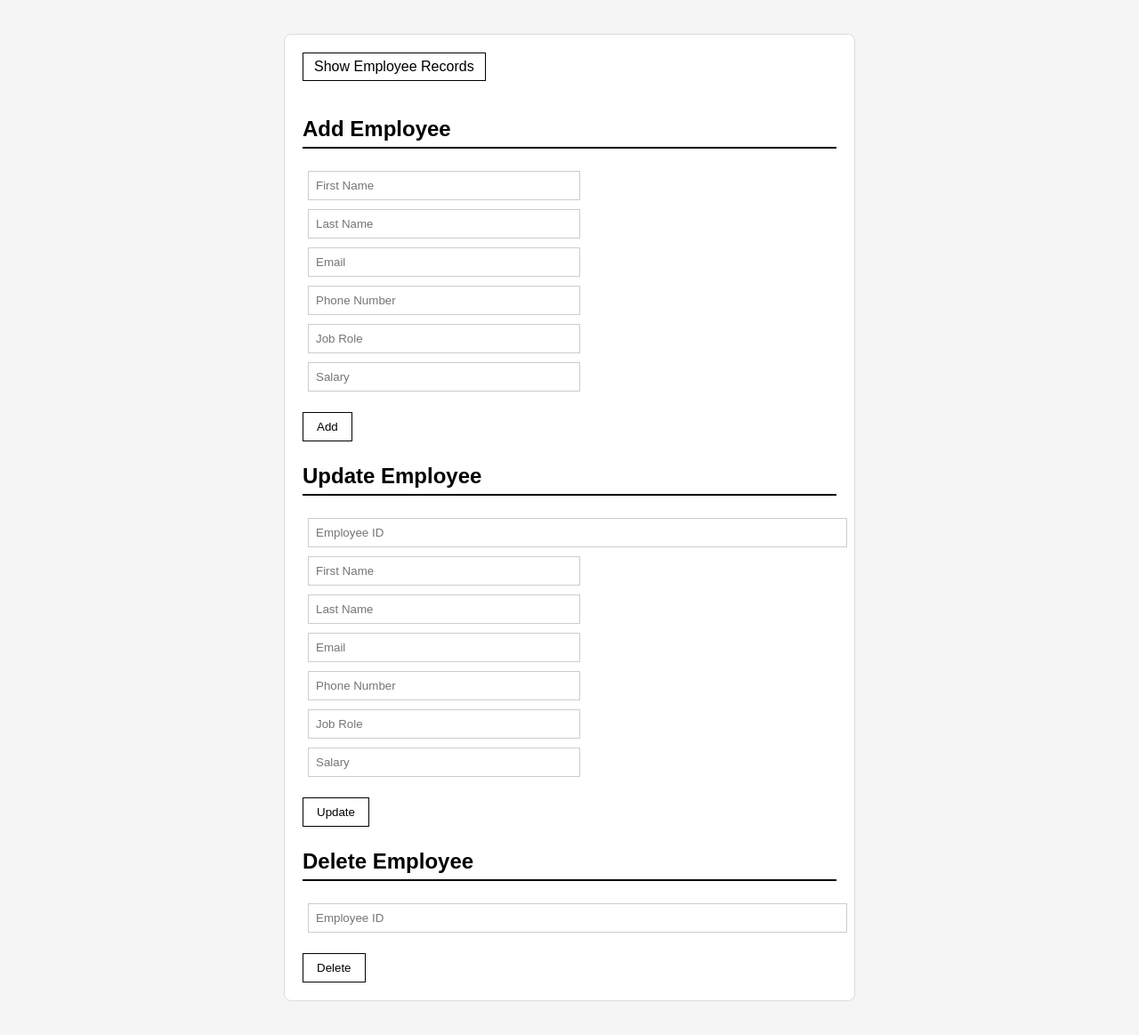
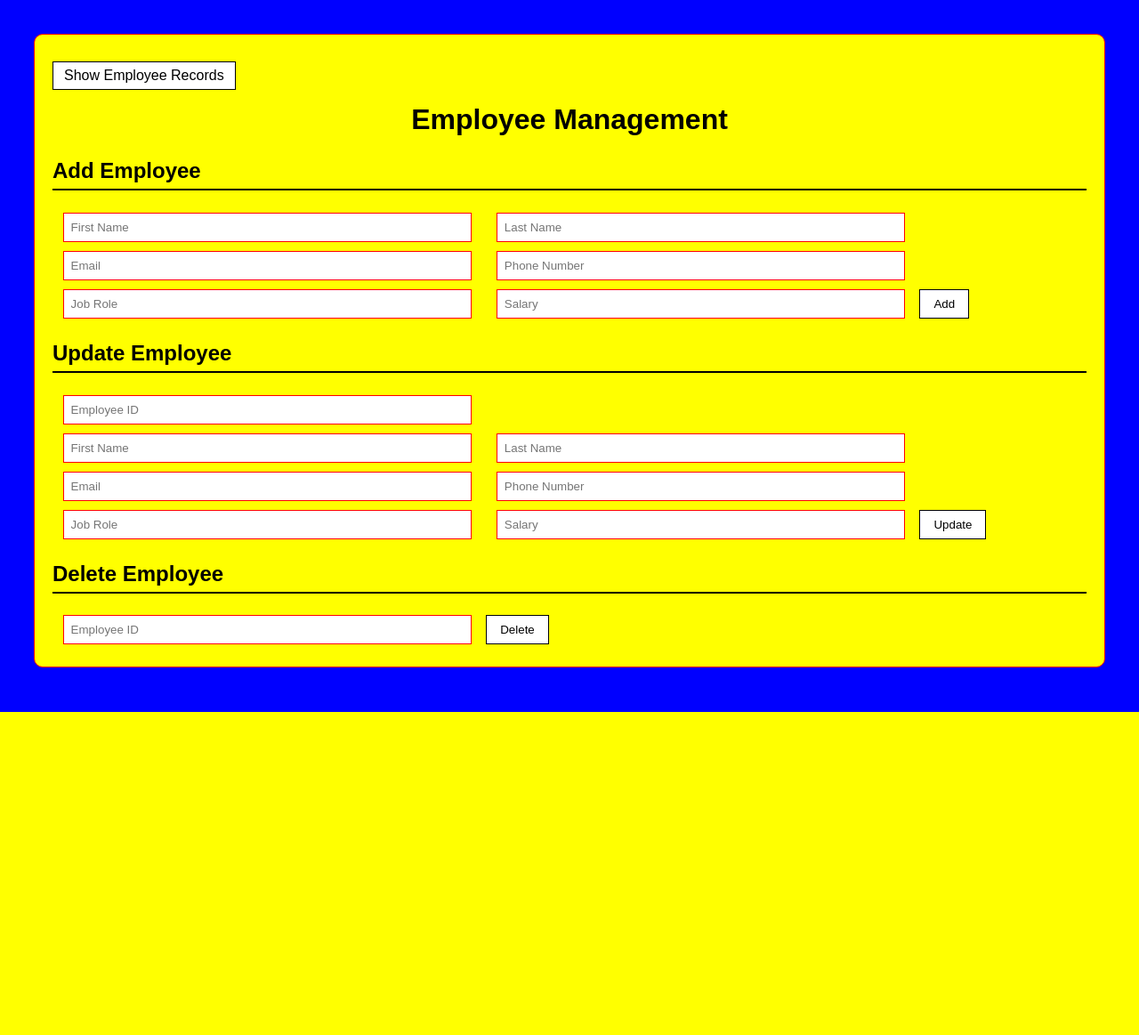
Before and after one commit to saimahesh005/CRUD-project, a Django app: page /index2 in a window 1280 px wide. Shown: the whole page at 89% size. After the commit the page ends 800 px from the top, so only its background shows below. Run offline with Django 5.2, Linux system fonts and the light colour scheme.

Commit message:
Template files updated

```diff
--- a/members/templates/index2.html
+++ b/members/templates/index2.html
@@ -6,40 +6,43 @@
 <title>Employee Form</title>
 </head>
 
-<body style="font-family:Arial, sans-serif; background:#f5f5f5; padding:30px;">
+<body style="font-family:Arial; background: blue; padding:30px;">
 
-<div style="max-width:600px; margin:auto; background:white; padding:20px; border:1px solid #ddd; border-radius:8px;">
+<div style="max-width:100%; margin:auto; background:yellow; padding:20px; border:1px solid red; border-radius:10px;">
 
-    <!-- Link -->
+    <!-- Link to Employee Records -->
     <a href="members"
-       style="text-decoration:none; border:1px solid black; padding:6px 12px; color:black; display:inline-block; margin-bottom:20px;"
+       style="text-decoration:none; border:1px solid black; padding:6px 12px; color:black;background:white; display:inline-block; margin-top:10px;"
        onmouseover="this.style.background='black';this.style.color='white';"
        onmouseout="this.style.background='white';this.style.color='black';">
        Show Employee Records
     </a>
+    <h1 style= "margin:10px; padding:5px; text-align:center;">
+        Employee Management
+    </h1>
 
     <!-- Add Employee -->
     <h2 style="border-bottom:2px solid black; padding-bottom:6px;">Add Employee</h2>
 
-    <form action="addrecords" style="margin-bottom:25px;">
+    <form action="addrecords" >
 
         <input type="text" name="text1" placeholder="First Name"
-        style="width:48%; padding:8px; margin:5px 1%; border:1px solid #ccc;">
+        style="width:38%; padding:8px; margin:5px 1%; border:1px solid red;">
 
         <input type="text" name="text2" placeholder="Last Name"
-        style="width:48%; padding:8px; margin:5px 1%; border:1px solid #ccc;"><br>
+        style="width:38%; padding:8px; margin:5px 1%; border:1px solid red;">
 
         <input type="email" name="text3" placeholder="Email"
-        style="width:48%; padding:8px; margin:5px 1%; border:1px solid #ccc;">
+        style="width:38%; padding:8px; margin:5px 1%; border:1px solid red;">
 
         <input type="text" name="text4" placeholder="Phone Number"
-        style="width:48%; padding:8px; margin:5px 1%; border:1px solid #ccc;"><br>
+        style="width:38%; padding:8px; margin:5px 1%; border:1px solid red;">
 
         <input type="text" name="text5" placeholder="Job Role"
-        style="width:48%; padding:8px; margin:5px 1%; border:1px solid #ccc;">
+        style="width:38%; padding:8px; margin:5px 1%; border:1px solid red;">
 
         <input type="text" name="text6" placeholder="Salary"
-        style="width:48%; padding:8px; margin:5px 1%; border:1px solid #ccc;"><br><br>
+        style="width:38%; padding:8px; margin:5px 1%; border:1px solid red;">
 
         <input type="submit" value="Add"
         style="border:1px solid black; background:white; padding:8px 15px; cursor:pointer;"
@@ -50,28 +53,28 @@
     <!-- Update Employee -->
     <h2 style="border-bottom:2px solid black; padding-bottom:6px;">Update Employee</h2>
 
-    <form action="update" style="margin-bottom:25px;">
+    <form action="update">
 
         <input type="text" name="id" placeholder="Employee ID"
-        style="width:98%; padding:8px; margin:5px 1%; border:1px solid #ccc;"><br>
+        style="width:38%; padding:8px; margin:5px 1%; border:1px solid red;"><br>
 
         <input type="text" name="text1" placeholder="First Name"
-        style="width:48%; padding:8px; margin:5px 1%; border:1px solid #ccc;">
+        style="width:38%; padding:8px; margin:5px 1%; border:1px solid red;">
 
         <input type="text" name="text2" placeholder="Last Name"
-        style="width:48%; padding:8px; margin:5px 1%; border:1px solid #ccc;"><br>
+        style="width:38%; padding:8px; margin:5px 1%; border:1px solid red;">
 
         <input type="email" name="text3" placeholder="Email"
-        style="width:48%; padding:8px; margin:5px 1%; border:1px solid #ccc;">
+        style="width:38%; padding:8px; margin:5px 1%; border:1px solid red;">
 
         <input type="text" name="text4" placeholder="Phone Number"
-        style="width:48%; padding:8px; margin:5px 1%; border:1px solid #ccc;"><br>
+        style="width:38%; padding:8px; margin:5px 1%; border:1px solid red;">
 
         <input type="text" name="text5" placeholder="Job Role"
-        style="width:48%; padding:8px; margin:5px 1%; border:1px solid #ccc;">
+        style="width:38%; padding:8px; margin:5px 1%; border:1px solid red;">
 
         <input type="text" name="text6" placeholder="Salary"
-        style="width:48%; padding:8px; margin:5px 1%; border:1px solid #ccc;"><br><br>
+        style="width:38%; padding:8px; margin:5px 1%; border:1px solid red;">
 
         <input type="submit" value="Update"
         style="border:1px solid black; background:white; padding:8px 15px; cursor:pointer;"
@@ -85,7 +88,7 @@
     <form action="delete">
 
         <input type="text" name="id" placeholder="Employee ID"
-        style="width:98%; padding:8px; margin:5px 1%; border:1px solid #ccc;"><br><br>
+        style="width:38%; padding:8px; margin:5px 1%; border:1px solid red;">
 
         <input type="submit" value="Delete"
         style="border:1px solid black; background:white; padding:8px 15px; cursor:pointer;"
--- a/members/templates/myfirsthtml.html
+++ b/members/templates/myfirsthtml.html
@@ -6,7 +6,7 @@
     <title>Employee Records</title>
 </head>
 <body>
-<h1 style="text-align: center; color: #0f34e9;">Employee Records</h1>
+<h1 style="text-align: center; color: #0f34e9; padding: 20px; margin: 0; border: 1px solid black;">Employee Records</h1>
 <table width="100%" border="2">
     <tr style="background-color: yellow; color: black;">
         <td>ID</td>
```
